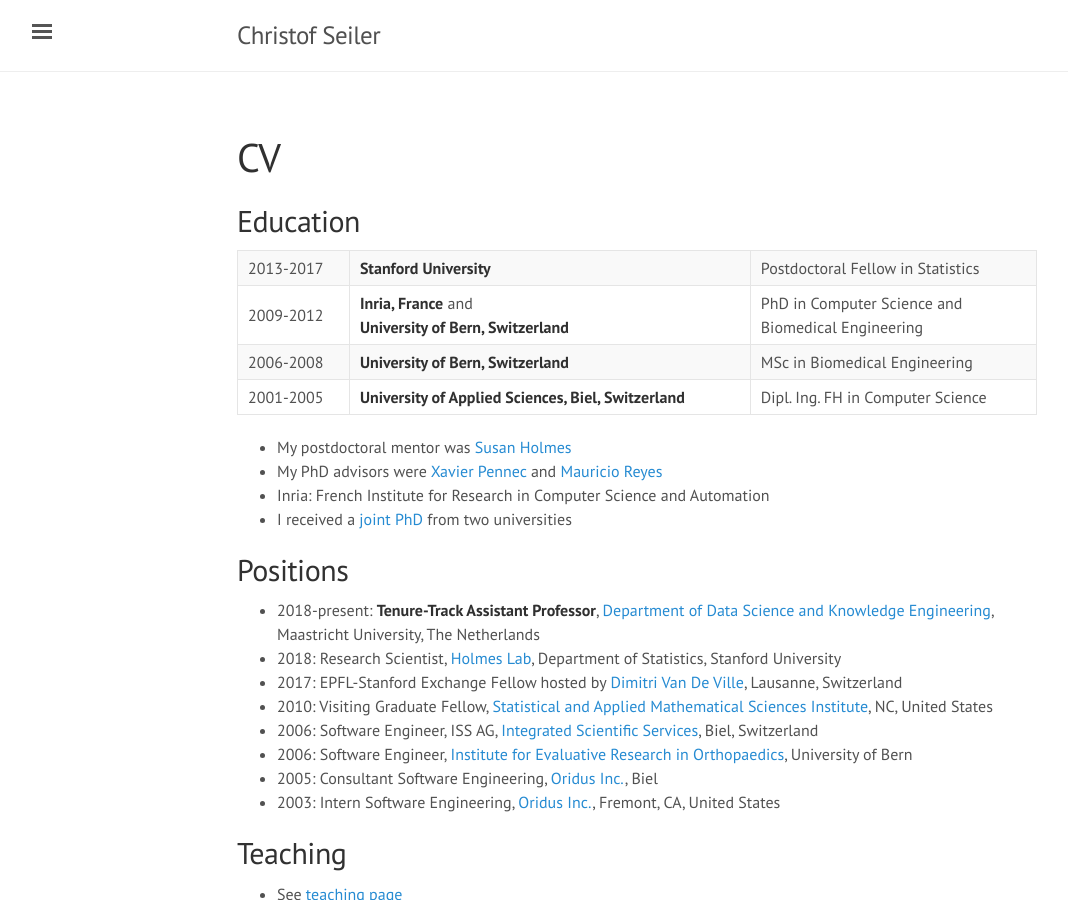
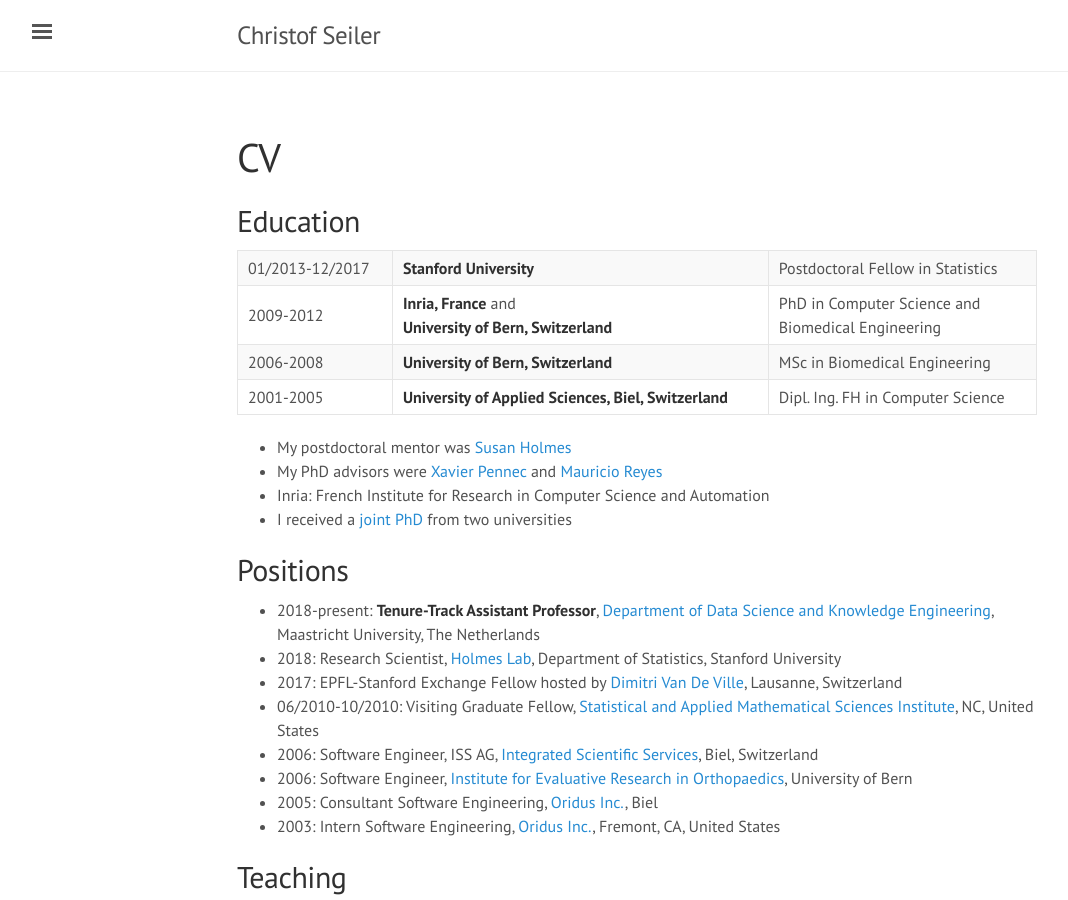
Before and after one commit to ChristofSeiler/ChristofSeiler.github.io, a Jekyll site: the page built from about.md, in a window 1280 px wide and 900 px high. Shown: the whole window, without its empty margins (3-1071 px from the left). Built offline with Jekyll 4.4.1, drawn with Linux system fonts in a browser that asks for light colours.

Commit message:
add detailed dates

```diff
--- a/about.md
+++ b/about.md
@@ -5,7 +5,7 @@
 
 ## Education
 
-2013-2017 | **Stanford University**                                         | Postdoctoral Fellow in Statistics
+01/2013-12/2017 | **Stanford University**                                         | Postdoctoral Fellow in Statistics
 2009-2012 | **Inria, France** and <br> **University of Bern, Switzerland**  | PhD in Computer Science and <br> Biomedical Engineering
 2006-2008 | **University of Bern, Switzerland**                             | MSc in Biomedical Engineering
 2001-2005 | **University of Applied Sciences, Biel, Switzerland**           | Dipl. Ing. FH in Computer Science
@@ -20,7 +20,7 @@
 * 2018-present: **Tenure-Track Assistant Professor**, [Department of Data Science and Knowledge Engineering](https://www.maastrichtuniversity.nl/about-um/faculties/science-and-engineering/fse-departments/department-data-science-and-knowledge), Maastricht University, The Netherlands
 * 2018: Research Scientist, [Holmes Lab](http://statweb.stanford.edu/~susan/lab_index.html), Department of Statistics, Stanford University
 * 2017: EPFL-Stanford Exchange Fellow hosted by [Dimitri Van De Ville](http://miplab.epfl.ch/index.php/people/vandeville), Lausanne, Switzerland
-* 2010: Visiting Graduate Fellow, [Statistical and Applied Mathematical Sciences Institute](https://www.samsi.info/), NC, United States
+* 06/2010-10/2010: Visiting Graduate Fellow, [Statistical and Applied Mathematical Sciences Institute](https://www.samsi.info/), NC, United States
 * 2006: Software Engineer, ISS AG, [Integrated Scientific Services](http://www.iss-ag.ch/en), Biel, Switzerland
 * 2006: Software Engineer, [Institute for Evaluative Research in Orthopaedics](http://www.swissrdl.unibe.ch/about_us/history/index_eng.html), University of Bern
 * 2005: Consultant Software Engineering, [Oridus Inc.](https://www.bloomberg.com/research/stocks/private/snapshot.asp?privcapid=524394), Biel
```
